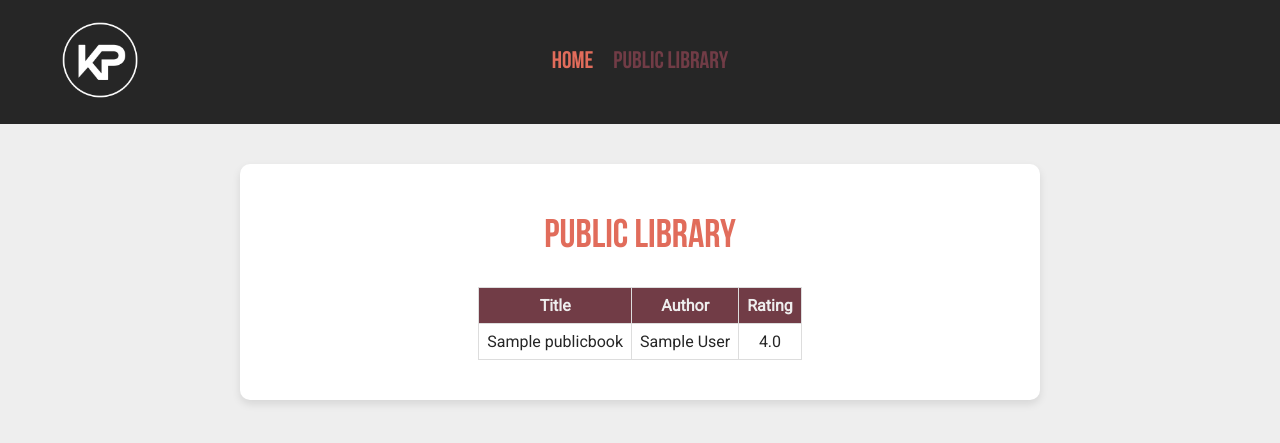
After one commit to KolbieP/My-Library, a Django app: template BookListAPI/templates/public_library.html in a window 1280 px wide. The commit adds this page. Shown: the top 443 px of the page. Run offline with Django 5.2, Linux system fonts and the light colour scheme; the template is opened without the code that fills it: values that come from a table or form of the project are taken from there, others are empty; tables that the repository leaves empty hold one stand-in row (values such as "Sample post").

Commit message:
Public Library Database working
-Created and got the public library database working and functional
-Users can now add books into the database and view the database's book data

```diff
--- a/BookListAPI/models.py
+++ b/BookListAPI/models.py
@@ -20,4 +20,4 @@ class PublicBook(models.Model):
         return f"{self.title} by {self.author}"
 
     class Meta:
-        app_label = 'public_library'
+        app_label = 'BookListAPI'
--- /dev/null
+++ b/BookListAPI/templates/public_library.html
@@ -0,0 +1,50 @@
+<!DOCTYPE html>
+<html lang="en">
+<head>
+    <meta charset="UTF-8">
+    <meta name="viewport" content="width=device-width, initial-scale=1.0">
+    <title>Public Library</title>
+    {% load static %}
+    <link rel="stylesheet" type="text/css" href="{% static 'style.css' %}">
+</head>
+<body>
+    <nav class="top-nav">
+        <div class="logo">
+            <img src="{% static 'white-logo.png' %}" alt="Logo">
+        </div>
+        <ul class="nav-links">
+            <li><a href="{% url 'index' %}" class="nav-link">Home</a></li>
+            <li><a href="{% url 'public_library' %}" class="nav-link active">Public Library</a></li>
+        </ul>
+    </nav>
+    <div class="group">
+        <h2>Public Library</h2>
+        <div class="book-display">
+            {% if public_books %}
+            <div class="book-container">
+                <table class="book-table">
+                    <thead>
+                        <tr>
+                            <th>Title</th>
+                            <th>Author</th>
+                            <th>Rating</th>
+                        </tr>
+                    </thead>
+                    <tbody>
+                        {% for book in public_books %}
+                        <tr>
+                            <td>{{ book.title }}</td>
+                            <td>{{ book.author }}</td>
+                            <td>{{ book.rating }}</td>
+                        </tr>
+                        {% endfor %}
+                    </tbody>
+                </table>
+            </div>
+            {% else %}
+            <p>No books found.</p>
+            {% endif %}
+        </div>
+    </div>
+</body>
+</html>
--- a/BookListAPI/templates/static/style.css
+++ b/BookListAPI/templates/static/style.css
@@ -196,6 +196,7 @@ footer .nav-link:hover {
     margin: 0 auto;
     padding: 20px;
     margin-top: 40px;
+    margin-bottom: 40px;
     background-color: #FFFFFF;
     border-radius: 10px;
     box-shadow: 0 4px 8px rgba(0, 0, 0, 0.1);
@@ -297,6 +298,7 @@ footer .nav-link:hover {
     margin: 20px 0;
 }
 
+
 .search input[type="text"] {
     padding: 10px;
     font-size: 1em;
--- a/BookListAPI/urls.py
+++ b/BookListAPI/urls.py
@@ -8,4 +8,6 @@ urlpatterns = [
     path('', views.index, name='index'),
     path('library', views.ListshowBooks, name='book'),
     path('search/', views.search_books, name='search_books'),
+    path('public_library/add', views.add_public_book, name='add_public_book'),
+    path('public_library', views.ListPublicBooks, name='public_library'),
 ]
```
Also changed, not shown: BookListAPI/serializers.py (+8 -1 lines), BookListAPI/templates/add_public_book.html (added, +31 -0 lines), BookListAPI/templates/library.html (+8 -0 lines), BookListAPI/views.py (+14 -2 lines), BookListAPI/migrations/0005_publicbook.py (added), db.sqlite3, public_library.sqlite3.
